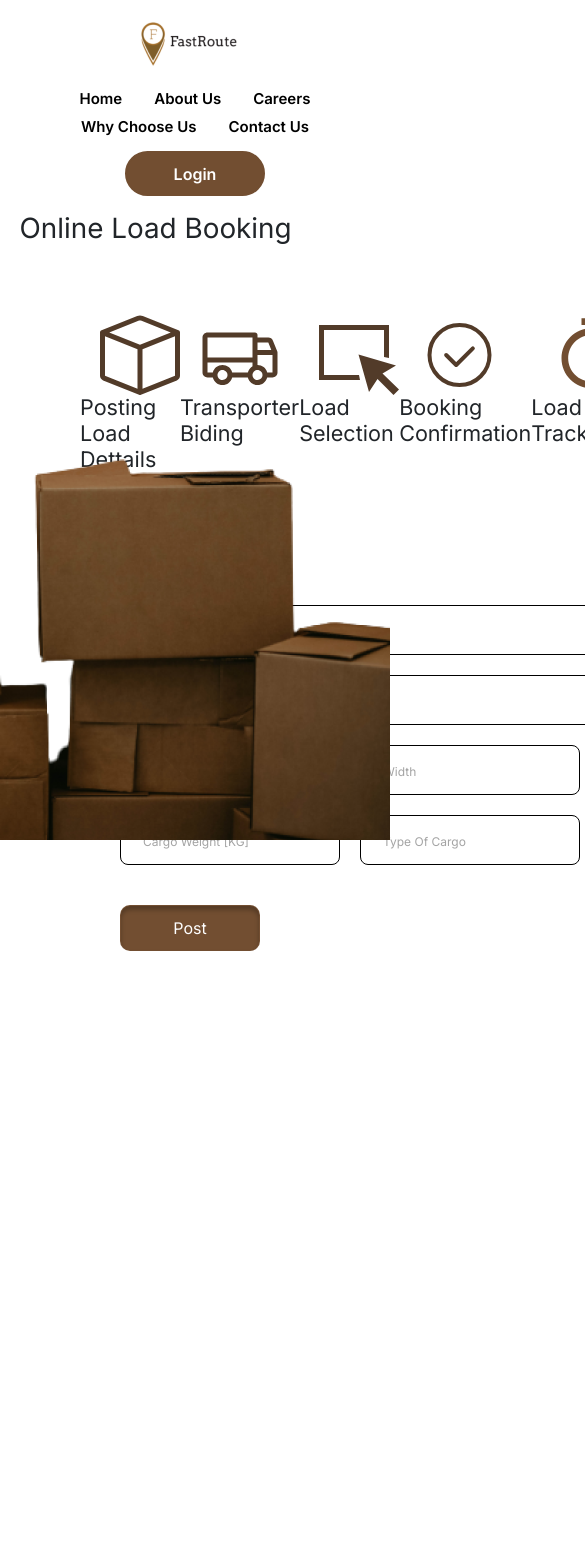
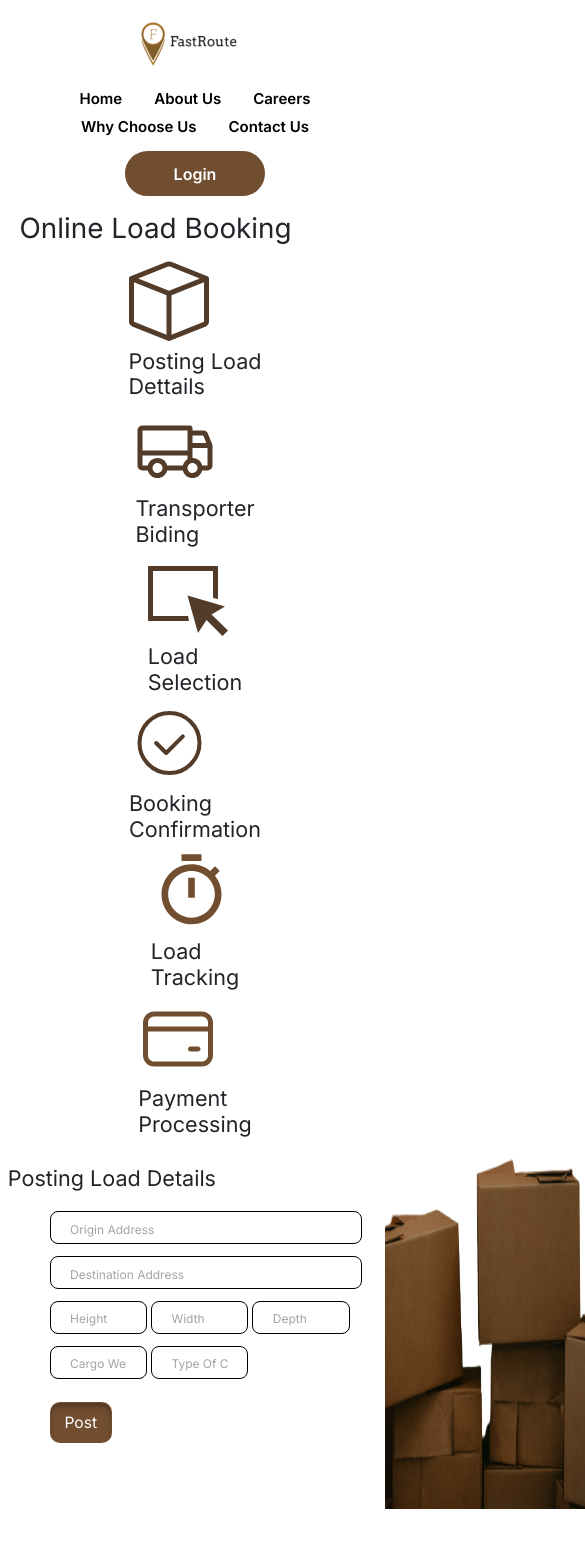
Before and after one commit to CLUMOSS/Fast-Route-Web, a React (Create React App) app in the folder fastrouteweb/: page /load-booking in a window 390 px wide. Shown: the top 1548 px of the page, 585 px wide, since content can reach past the window. Before the commit the page ends 1011 px from the top, so only its background shows below. Built offline with nearby package versions, Linux system fonts and the light colour scheme.

Commit message:
made pages responsive lorry and load

```diff
--- a/fastrouteweb/src/pages/load-booking/booking.jsx
+++ b/fastrouteweb/src/pages/load-booking/booking.jsx
@@ -1,6 +1,8 @@
 import React from "react";
 import "./load.css";
 const Booking = () => {
+    const isSmallScreen = () => window.innerWidth <= 768;
+
     return (
         <div className="book">
             {/*-------HEADING-------*/}
@@ -77,7 +79,7 @@ const Booking = () => {
 
     </div>
 
-            {/*-------FORM-------*/}
+        {/* FORM */}
       <div className="book-form">
         <form>
           <div className="form-head">
@@ -85,33 +87,34 @@ const Booking = () => {
           </div>
           <div className="book-inputs">
             <div className="inputs">
-                    <input type="text" placeholder="Origin Address" className="in"/>
-                    <input type="text" placeholder="Destination Address" className="in"/>
+              <input type="text" placeholder="Origin Address" className="in" />
+              <input type="text" placeholder="Destination Address" className="in" />
               <div className="input">
-                    <input type="text" placeholder="Height" className="in2"/>
-                    <input type="text" placeholder="Width" className="in2" style={{marginLeft: '20px'}}/>
-                    <input type="text" placeholder="Depth" className="in2" style={{marginLeft: '20px'}}/>
+                <input type="text" placeholder="Height" className="in2" />
+                <input type="text" placeholder="Width" className="in2" style={{ marginLeft: "1vw" }} />
+                <input type="text" placeholder="Depth" className="in2" style={{ marginLeft: "1vw" }} />
               </div>
               <div className="input">
-                    <input type="text" placeholder="Cargo Weight [KG]" className="in2"/>
-                    <input type="text" placeholder="Type Of Cargo" className="in2" style={{marginLeft: '20px'}}/>
+                <input type="text" placeholder="Cargo Weight [KG]" className="in2" />
+                <input type="text" placeholder="Type Of Cargo" className="in2" style={{ marginLeft: "1vw" }} />
               </div>
-                      <button type="button" className="btn">Post</button>
+              <button type="button" className="btn">
+                Post
+              </button>
             </div>
-
           </div>
         </form>
+{/* Render image conditionally based on screen size */}
+{isSmallScreen() ? (
           <div className="book-image">
             <img src="/bos.png" alt="box" className="box"></img>
           </div>
-
+        ) : null}
       </div>
 
-
+      {/* Conditionally render image based on screen size */}
       </div>
-
-
-    )
-}
+  );
+};
 
 export default Booking;
--- a/fastrouteweb/src/pages/load-booking/load.css
+++ b/fastrouteweb/src/pages/load-booking/load.css
@@ -1,106 +1,175 @@
 @import url('https://fonts.googleapis.com/css2?family=Inter:wght@300;400;600&display=swap');
 
-
-*{
+* {
   margin: 0;
   padding: 0;
   box-sizing: border-box;
 }
 
-.book-head{
+.book-head {
   text-align: start;
   margin-left: 5%;
   text-align: justify;
   margin-top: 2%;
-font-family: Inter;
-font-size: 38px;
-font-style: normal;
+  font-family: 'Inter', sans-serif;
+  font-size: 2.5vw; /* Adjusted font size for responsiveness */
   font-weight: 600;
   line-height: normal;
 }
 
-.book-image{
-   margin-top: 20px;
-   margin-bottom: 20px;
+.book-image {
+  margin-top: 2vw; /* Adjusted margin for responsiveness */
+  margin-bottom: 2vw; /* Adjusted margin for responsiveness */
+
 }
 
-.book-logo{
+.book-logo {
   display: flex;
-    margin-top: 70px;
+  margin-top: 4vw; /* Adjusted margin for responsiveness */
   justify-content: space-around;
-    margin-left: 80px;
-    margin-right: 80px;
+  margin-left: 5vw; /* Adjusted margin for responsiveness */
+  margin-right: 5vw; /* Adjusted margin for responsiveness */
 }
 
-.lg1{
-    margin-left: 20px;
+.lg1 {
+  margin-left: 2vw; /* Adjusted margin for responsiveness */
 }
 
-.book-form{
+.book-form {
   display: flex;
-    padding-top: 70px;
+  padding-top: 5vw; /* Adjusted padding for responsiveness */
 }
 
-.book-inputs{
-    margin-left: 90px;
+.book-inputs {
+  margin-left: 5vw; /* Adjusted margin for responsiveness */
 }
 
-form{
-    display: flex ;
+form {
+  display: flex;
   flex-direction: column;
 }
 
-.form-head{
+.form-head {
   text-align: start;
-    margin-left: 80px;
+  margin-left: 5vw; /* Adjusted margin for responsiveness */
+  font-size: 2.2vw; /* Adjusted font size for responsiveness */
 }
 
-.in{
-    margin-top: 20px;
+.in,
+.in2 {
+  margin-top: 2vw; /* Adjusted margin for responsiveness */
   border-radius: 8px;
   display: flex;
-width: 695px;
-height: 50px;
-padding: 13px 50px 13px 22px;
+  width: 50vw; /* Adjusted width for responsiveness */
+  height: 3vw; /* Adjusted height for responsiveness */
+  padding: 2vw 5vw; /* Adjusted padding for responsiveness */
   align-items: center;
   flex-shrink: 0;
 }
 
-.in2{
-    margin-top: 20px;
-    border-radius: 8px;
-    display: flex;
-width: 220px;
-height: 50px;
-padding: 13px 15px 13px 22px;
-align-items: center;
-flex-shrink: 0;
+.in2 {
+  width: 14vw; /* Adjusted width for responsiveness */
+  margin-left: 2vw; /* Adjusted margin for responsiveness */
 }
 
-.inputs{
+.inputs {
   display: flex;
   flex-direction: column;
 }
-.input{
+
+.input {
   display: flex;
 }
-.btn{
-    margin-top: 40px;
+
+.btn {
+  margin-top: 4vw; /* Adjusted margin for responsiveness */
   display: inline-flex;
-padding: 10px 20px;
-width: 20%;
+  padding: 1vw 4vw; /* Adjusted padding for responsiveness */
+  width: 20%; /* Adjusted width for responsiveness */
   justify-content: center;
   color: white;
   align-items: center;
-gap: 10px;
+  gap: 1vw; /* Adjusted gap for responsiveness */
   border-radius: 10px;
   background: var(--Medium-Brown, #724E31);
-
   box-shadow: 0px 4px 4px 0px rgba(0, 0, 0, 0.25) inset;
 }
 
-.box{
-    position: absolute;
-    top: -10px;
-    right: 0px;
+.box {
+  position: relative;
+    top: -59%;
+    right: -23px;
+    width: 39vw;
+    height: 80vw
 }
+
+/* Responsive styles for small screens */
+@media screen and (max-width: 768px) {
+  .book-head {
+    font-size: 5vw;
+  }
+
+  .book-logo {
+    flex-direction: column;
+    align-items: center;
+    margin-left: 2vw;
+    margin-right: 2vw;
+  }
+
+  .lg1 {
+    margin-left: 0;
+    margin-bottom: 2vw;
+  }
+
+  .book-form {
+    padding-top: 5vw;
+  }
+
+  .form-head {
+    margin-left: 2vw;
+    font-size: 4vw;
+  }
+
+  .in,
+  .in2 {
+    width: 80vw;
+    height: 8vw;
+    padding: 4vw 5vw;
+    margin-top: 3vw;
+  }
+
+  .in2 {
+    width: 25vw;
+    margin-left: 0;
+  }
+
+  .btn {
+    margin-top: 6vw;
+    padding: 2vw 6vw;
+    font-size: 4vw;
+  }
+
+  .book-image {
+    margin-top: 6vw;
+    margin-bottom: 6vw;
+  }
+
+  .box {
+    width: 60vw;
+    height: 200vw;
+  }
+}
+
+/* Responsive styles for medium-sized screens */
+@media screen and (min-width: 769px) and (max-width: 992px) {
+  .book-head {
+    font-size: 3vw;
+  }
+
+  /* ... (additional adjustments if needed) */
+}
+
+/* Responsive styles for large screens */
+@media screen and (min-width: 993px) {
+  /* ... (adjustments for large screens if needed) */
+}
--- a/fastrouteweb/src/styles/Cargo.css
+++ b/fastrouteweb/src/styles/Cargo.css
@@ -15,10 +15,6 @@
 
 }
 
-.box{
-    border-left: 5px solid #523B29;
-
-}
 
 .subHeading{
     font-size: 22px;
--- a/fastrouteweb/src/styles/LorryBooking.css
+++ b/fastrouteweb/src/styles/LorryBooking.css
@@ -50,6 +50,8 @@
     border-radius: 10px;
     background: #724E31;
     border: 0.1px solid #724E31;
+    position: relative;
+    left: 10%;
 }
 
 .bookText{
@@ -61,13 +63,142 @@
 }
 
 .image{
-   width: 103%;
+   width: 90%;
    right: 0;
    bottom: 0;
-   height: 470px;
-
+   height: 101%;
+   position: relative;
+    left: 46%;
+    top: -98%
 }
 
 .heading{
     text-align: left;
 }
+/* Responsive styles for medium-sized screens */
+@media (max-width: 992px) {
+    .heading {
+      text-align: center;
+    }
+
+    .basicText {
+      text-align: center;
+    }
+
+    .form {
+      text-align: center;
+    }
+
+    .cal {
+      margin-top: 2rem;
+
+    }
+
+    .image {
+        width: 103%;
+        right: 0;
+        bottom: 0;
+        height: 470px;
+        position: relative;
+        top: -98%;
+        left: 45%;
+      }
+        }
+
+  /* Responsive styles for smaller screens */
+  @media (max-width: 768px) {
+    .booking {
+      padding: 2rem 0;
+    }
+
+    .row.flex {
+      flex-direction: column;
+    }
+
+    .heading {
+      margin-bottom: 1rem;
+    }
+
+    .cal {
+      margin-top: 1rem;
+      position: relative;
+      left:10%;
+    }
+    .booking {
+        background-color: #f1e6df;
+        width: 100%;
+        height: auto;
+        top: 86px;
+        padding-bottom: 30px; /* Adjusted for mobile screens */
+      }
+
+      .basicText {
+        font-size: 18px;
+        font-weight: 400;
+        line-height: 22px;
+        text-align: left;
+        color: #5c5c5c;
+      }
+
+      .bar {
+        color: #523b29;
+        font-size: 35px;
+        font-weight: 700;
+        line-height: 32px;
+        text-align: left;
+      }
+
+      .form {
+        text-align: left;
+      }
+
+      .field {
+        border: 0.5px solid white;
+        width: 100%; /* Make form fields 100% width */
+        margin-bottom: 10px; /* Adjusted margin for mobile screens */
+      }
+
+      #lorry {
+        width: 100%;
+        height: 54px;
+        padding: 15px 10px; /* Adjusted padding */
+        border-radius: 10px;
+        border: 0.1px solid white;
+        text-align: justify;
+        font-weight: bold;
+        margin-bottom: 10px; /* Adjusted margin for mobile screens */
+      }
+
+      .bookNow {
+        width: 40%;
+        height: 60px;
+        padding: 19px 50px; /* Adjusted padding */
+        border-radius: 10px;
+        background: #724e31;
+        border: 0.1px solid #724e31;
+        position: relative;
+        left: 11%;
+      }
+
+      .bookText {
+        font-size: 18px;
+        font-weight: 500;
+        line-height: 22px;
+        letter-spacing: 0em;
+        color: white;
+      }
+
+      .image {
+        width: 100%;
+        height: auto;
+        position: static;
+        top: auto;
+        left: auto;
+      }
+
+      .heading {
+        text-align: left;
+      }
+
+
+  }
```
Also changed, not shown: fastrouteweb/src/pages/lorryBooking/Booking.jsx (+31 -21 lines). Lines whose indentation alone changed are shown as unchanged.
